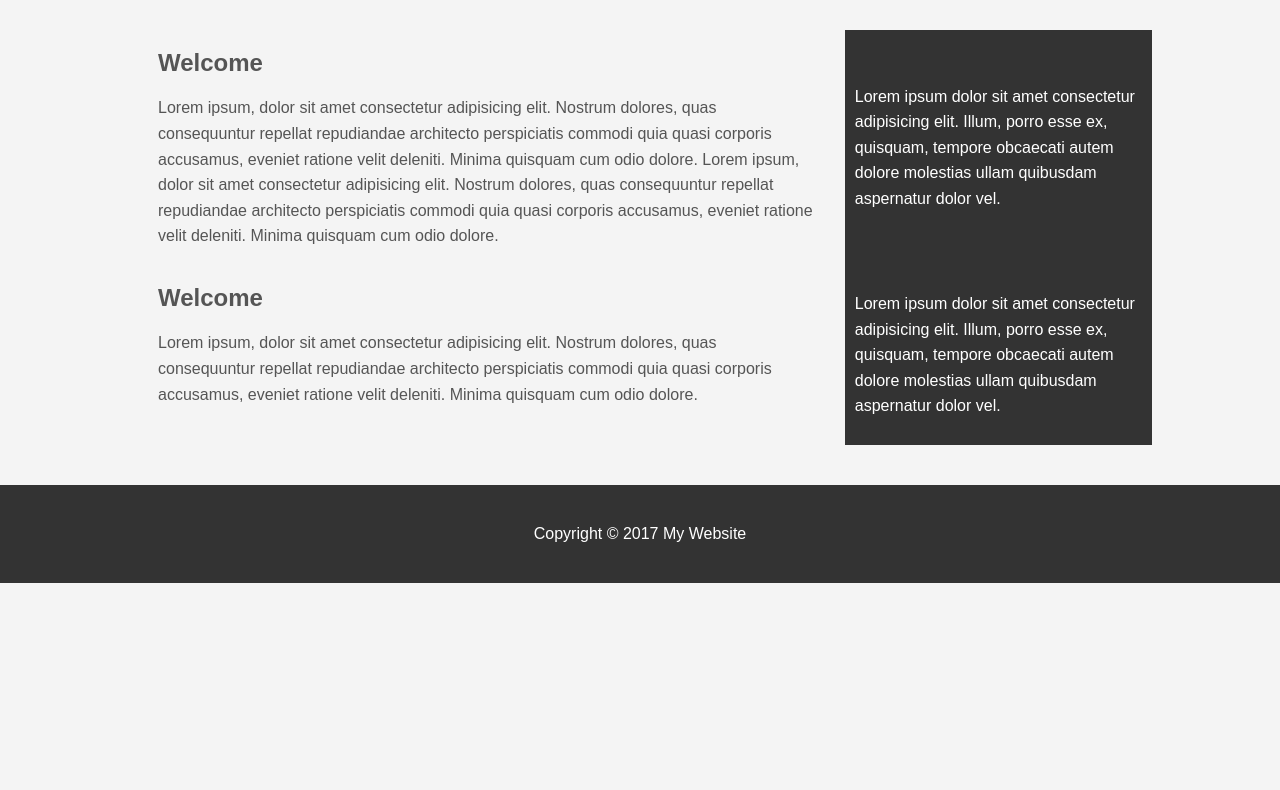
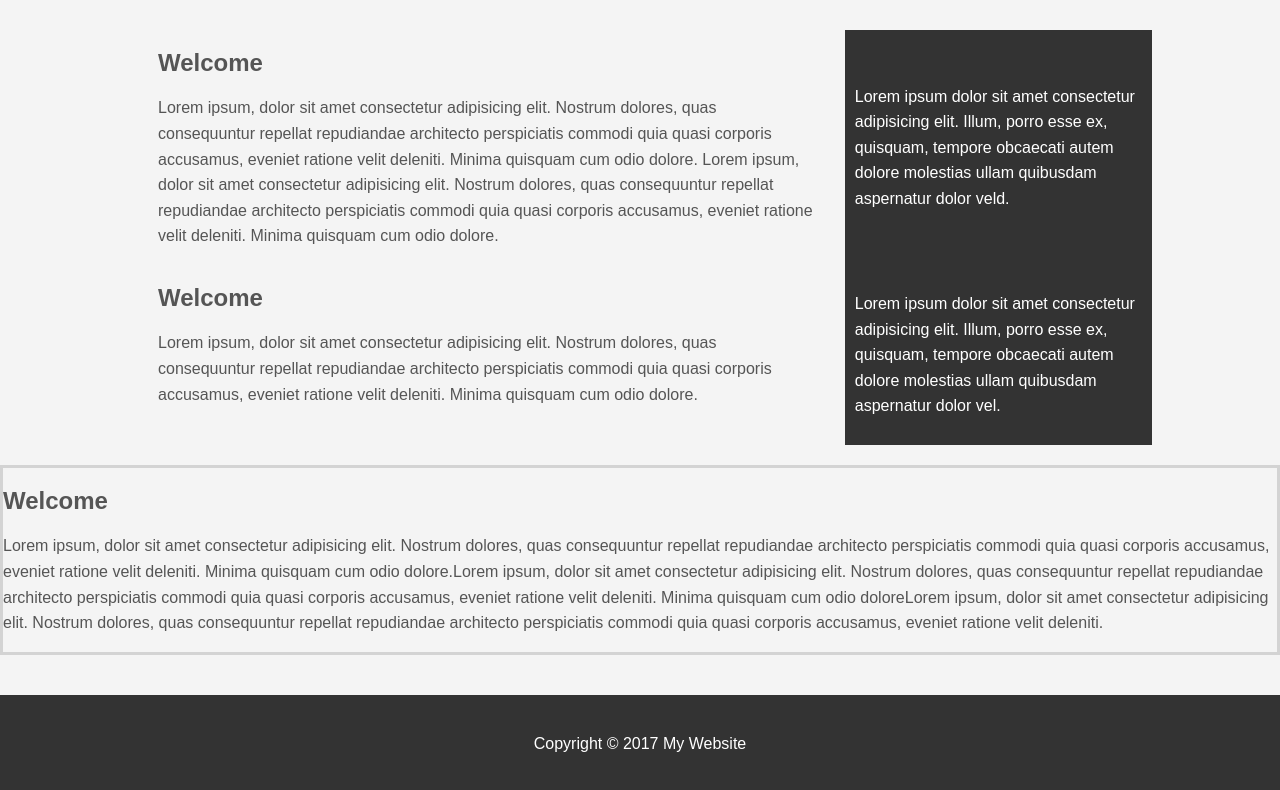
Before and after one commit to AbdulWahidAjaj/MyWebsite, a plain HTML site: page index.html in a window 1280 px wide. Shown: the part 426-1216 px from the top of the page. Before the commit the page ends 1009 px from the top, so only its background shows below. Drawn offline with Linux system fonts and the light colour scheme.

Commit message:
more text

```diff
--- a/css/style.css
+++ b/css/style.css
@@ -57,6 +57,7 @@ body{
     padding:0 30px;
     box-sizing:border-box;
 }
+
 #sidebar{
     float:right;
     width: 30%;
@@ -68,6 +69,14 @@ body{
     justify-content: center;
     align-items: center;
 }
+
+.main-box{
+    border: solid lightgrey;
+    margin-top: 20px;
+    font-size: 16px;
+
+}
+
 #main-footer{
     background: #333;
     color: #fff;
--- a/index.html
+++ b/index.html
@@ -48,13 +48,9 @@
         </section>
         <aside id="sidebar">
             <p>Lorem ipsum dolor sit amet consectetur adipisicing elit. Illum, porro esse ex, quisquam, tempore
-                obcaecati autem dolore molestias ullam quibusdam aspernatur dolor vel. </p>
+                obcaecati autem dolore molestias ullam quibusdam aspernatur dolor veld. </p>
         </aside>
     </div>
-
-
-
-
     <div class="container">
         <section id="main">
             <h1>Welcome</h1>
@@ -70,6 +66,27 @@
     </div>
 
 
+
+
+
+
+    <div class="main-box">
+        <section id="box">
+            <h1>Welcome</h1>
+            <p>Lorem ipsum, dolor sit amet consectetur adipisicing elit. Nostrum dolores, quas consequuntur repellat
+                repudiandae architecto perspiciatis commodi quia quasi corporis accusamus, eveniet ratione velit
+                deleniti. Minima quisquam cum odio dolore.Lorem ipsum, dolor sit amet consectetur adipisicing elit. Nostrum dolores, quas consequuntur repellat
+                repudiandae architecto perspiciatis commodi quia quasi corporis accusamus, eveniet ratione velit
+                deleniti. Minima quisquam cum odio doloreLorem ipsum, dolor sit amet consectetur adipisicing elit. Nostrum dolores, quas consequuntur repellat
+                repudiandae architecto perspiciatis commodi quia quasi corporis accusamus, eveniet ratione velit
+                deleniti.
+            </p>
+
+        </section>
+    </div>
+
+
+
     <footer id="main-footer">
         <p>Copyright &copy; 2017 My Website</p>
     </footer>
```
Also changed, not shown: images/coolest-cars-feature.jpg (added).
